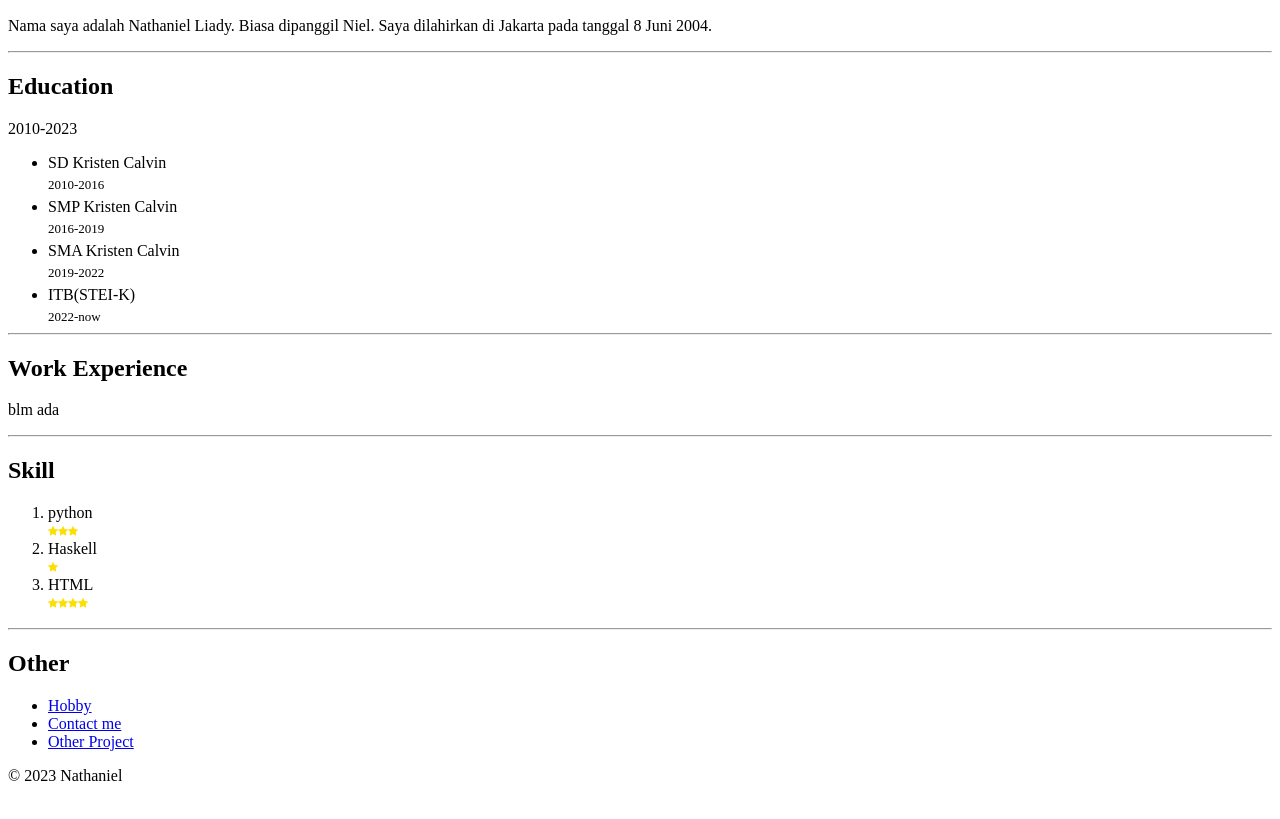
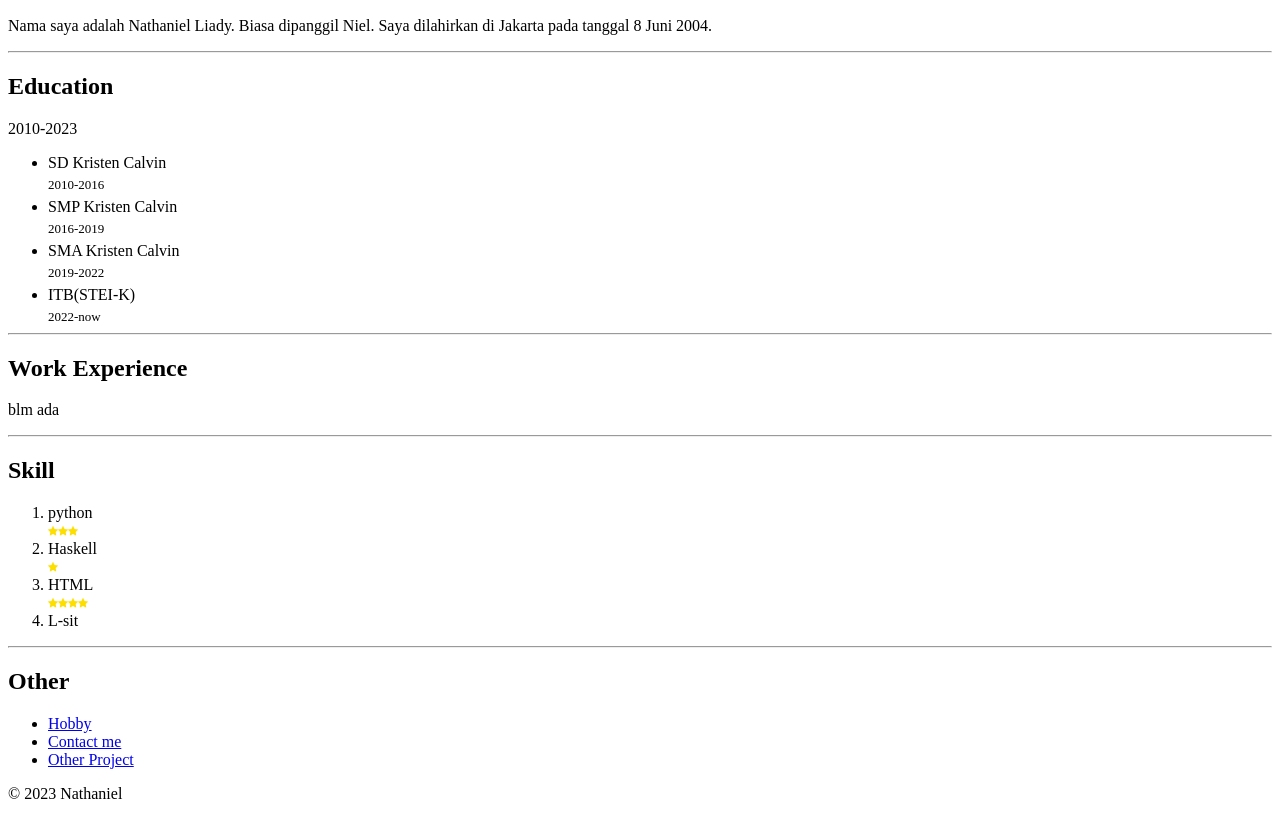
Before and after one commit to Nthniell/My-Resume, a plain HTML site: page index.html in a window 1280 px wide. Shown: the part 110-929 px from the top of the page. Drawn offline with Linux system fonts and the light colour scheme.

Commit message:
Update index.html

```diff
--- a/index.html
+++ b/index.html
@@ -44,6 +44,7 @@
         <img src="./Assets/Images/Bintang.png" style="height: 10px;"/>
         <li>HTML</li>
         <img src="./Assets/Images/Bintang.png" style="height: 10px;"/><img src="./Assets/Images/Bintang.png" style="height: 10px;"/><img src="./Assets/Images/Bintang.png" style="height: 10px;"/><img src="./Assets/Images/Bintang.png" style="height: 10px;"/>
+        <li>L-sit</li>
     </ol>
     <hr />
     <h2>Other</h2>
```
